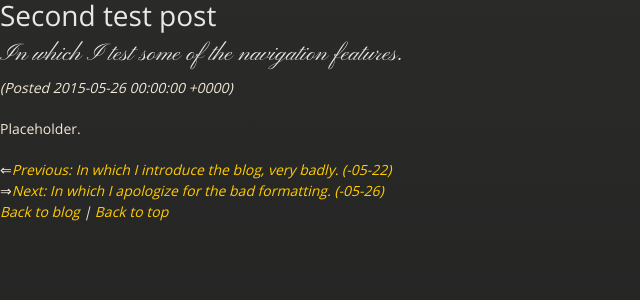
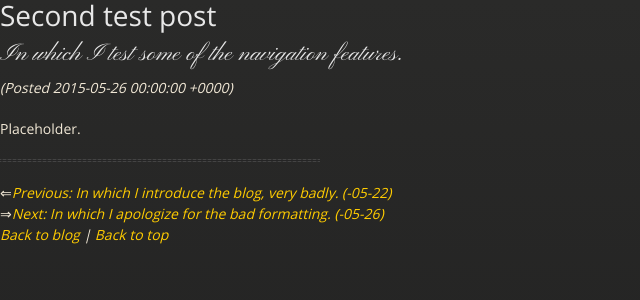
Before and after one commit to goltz20707/goltz20707.github.io, a Jekyll site: the page built from _posts/2015-05-26-second-test-post.md, in a window 1280 px wide. Shown: the top 300 px of the page, without its empty margins (0-640 px from the left). Built offline with Jekyll 4.4.1, drawn with Linux system fonts in a browser that asks for light colours.

Commit message:
Final (?) edit.

```diff
--- a/_includes/post-footer.html
+++ b/_includes/post-footer.html
@@ -1,4 +1,5 @@
-
+<hr style="width: 25%; margin-right: 100%" />
+<!-- because "margin-left: 0pt" breaks in IE -->
 <div class="nav">
   {% if page.previous.url %}
   <span style="font-style: normal">&lArr;</span><a class="prev" href="{{page.previous.url}}">Previous:
```
